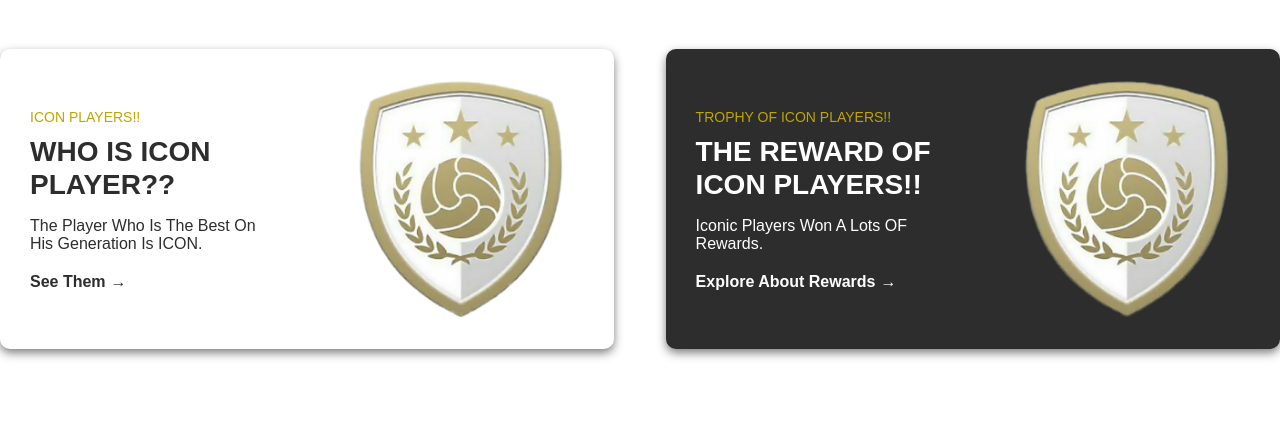
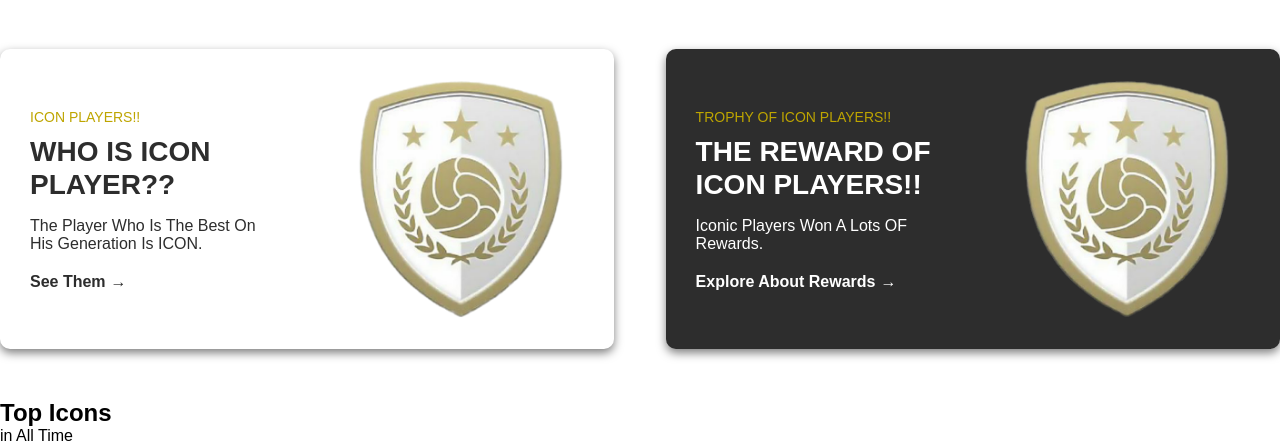
Before and after one commit to mohammadtaha2007/helli7_rahimi_sportclub, a PHP site: page / in a window 1280 px wide. Shown: the part 1191-1636 px from the top of the page. Before the commit the page ends 1550 px from the top, so only its background shows below. Run offline with PHP 8.4, Linux system fonts and the light colour scheme.

Commit message:
add header part of players-section
adding the texts of header part of players-section

```diff
--- a/index.php
+++ b/index.php
@@ -149,6 +149,10 @@
     <!-- Players Section -->
     <section class="players-section">
         <div class="container">
+            <div class="players-header">
+                <h2 class="players-title">Top Icons</h2>
+                <span class="players-tab">in All Time</span>
+            </div>
         </div>
     </section>
 </body>
```
